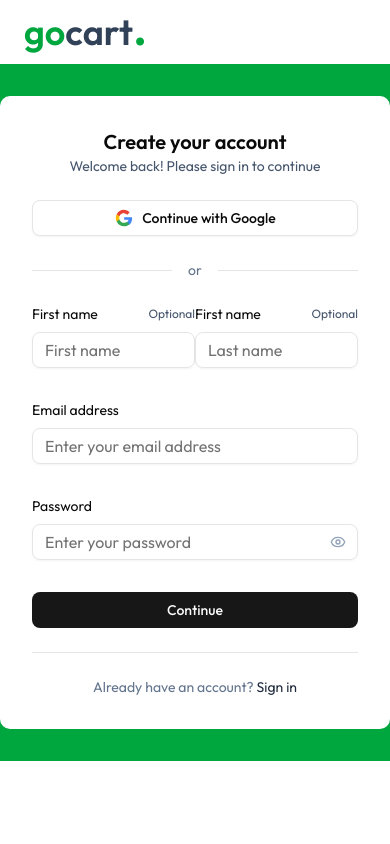
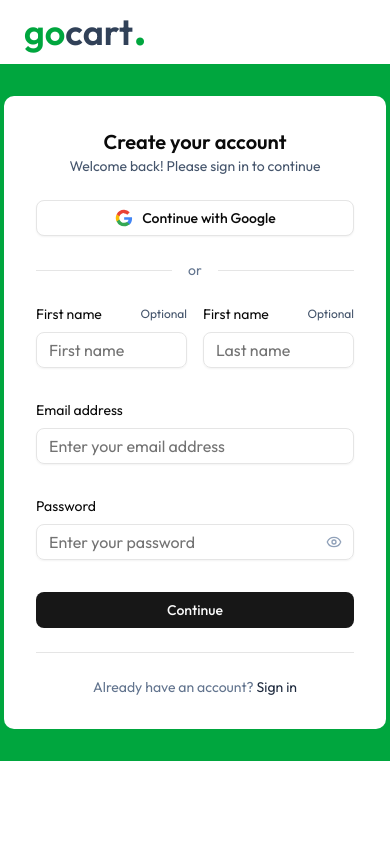
Before and after one commit to pesquerajerwen/gocart-ph, a Next.js app: page /signup in a window 390 px wide. Shown: the top 844 px of the page. Built offline with nearby package versions, Linux system fonts and the light colour scheme.

Commit message:
added responsiveness to signin and sign up page

```diff
--- a/app/(auth)/login/page.tsx
+++ b/app/(auth)/login/page.tsx
@@ -44,7 +44,7 @@
     <FormProvider {...form}>
       <form
         onSubmit={form.handleSubmit(onSubmit)}
-        className="flex flex-1 justify-center items-center"
+        className="flex flex-1 justify-center items-center px-1"
       >
         {steps === "sign in" && <SigninForm />}
         {steps === "enter password" && <EnterPasswordForm />}
--- a/app/(auth)/signup/page.tsx
+++ b/app/(auth)/signup/page.tsx
@@ -38,7 +38,7 @@
     <FormProvider {...form}>
       <form
         onSubmit={form.handleSubmit(onSubmit)}
-        className="flex flex-1 justify-center items-center"
+        className="flex flex-1 justify-center items-center px-1"
       >
         <div className="w-full max-w-md space-y-6 bg-white p-8 rounded-lg">
           <div>
@@ -64,7 +64,7 @@
           </div>
 
           <div className="space-y-8">
-            <div className="flex justify-between">
+            <div className="flex justify-between gap-4">
               <FirstNameField />
               <LastNameField />
             </div>
```
